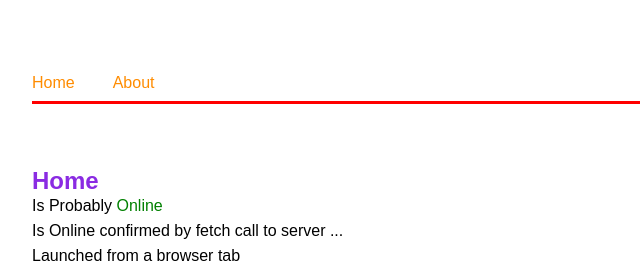
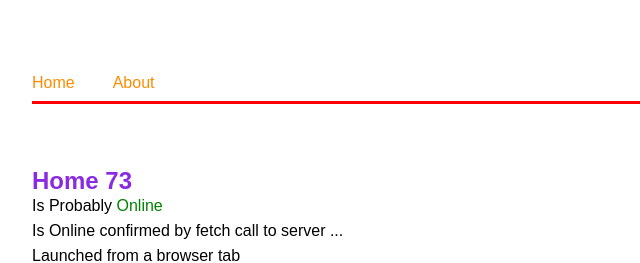
Before and after one commit to pwademo/testPWA, a plain HTML site: page index.html in a window 1280 px wide. Shown: the top 263 px of the page, 96-736 px from the left. Drawn offline with Linux system fonts and the light colour scheme.

Commit message:
Update index.html

```diff
--- a/index.html
+++ b/index.html
@@ -75,7 +75,7 @@
 
 <section>
      <h1 style="color:blueviolet">
-       Home
+       Home 73
     </h1>
 
 <!--     <p id="cacheVersion">Cache version ...</p> -->
```
